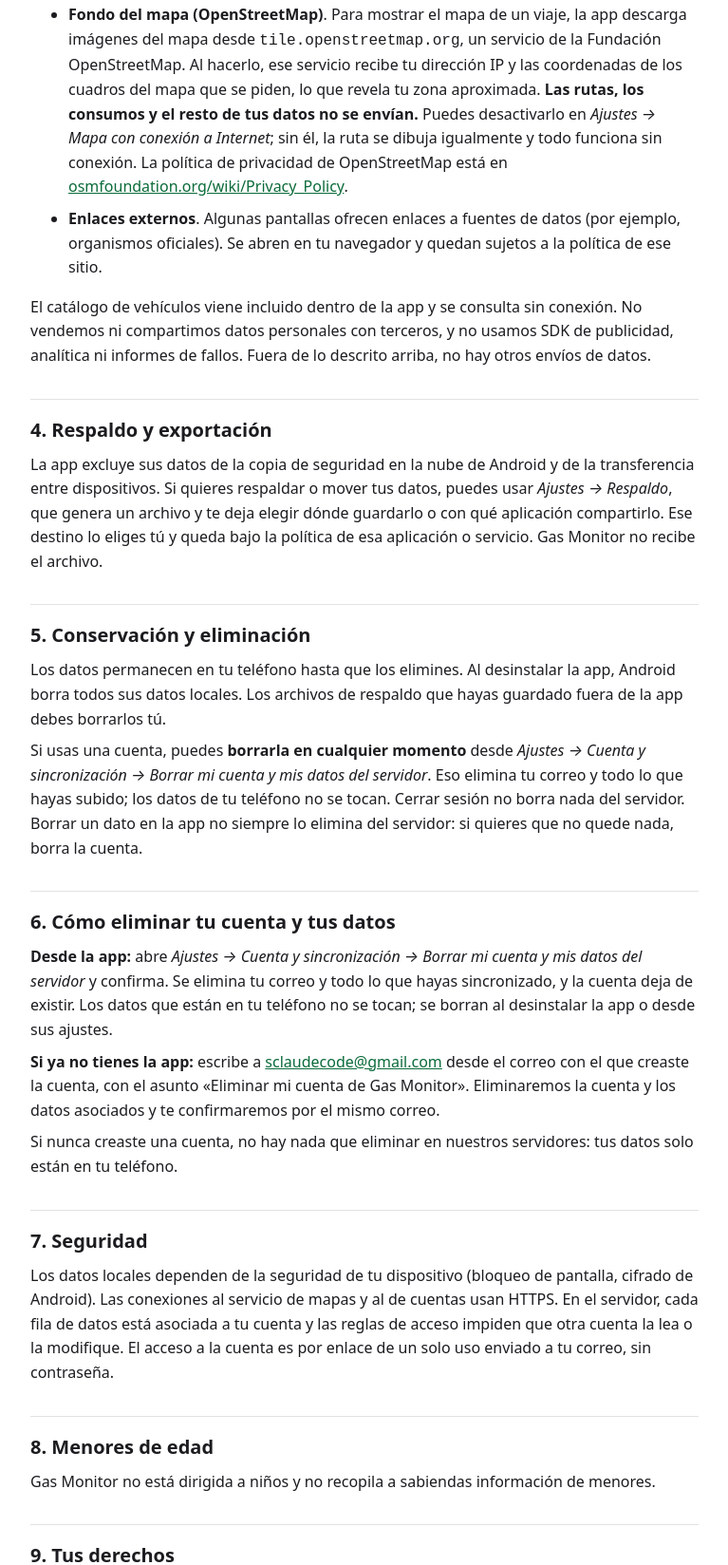
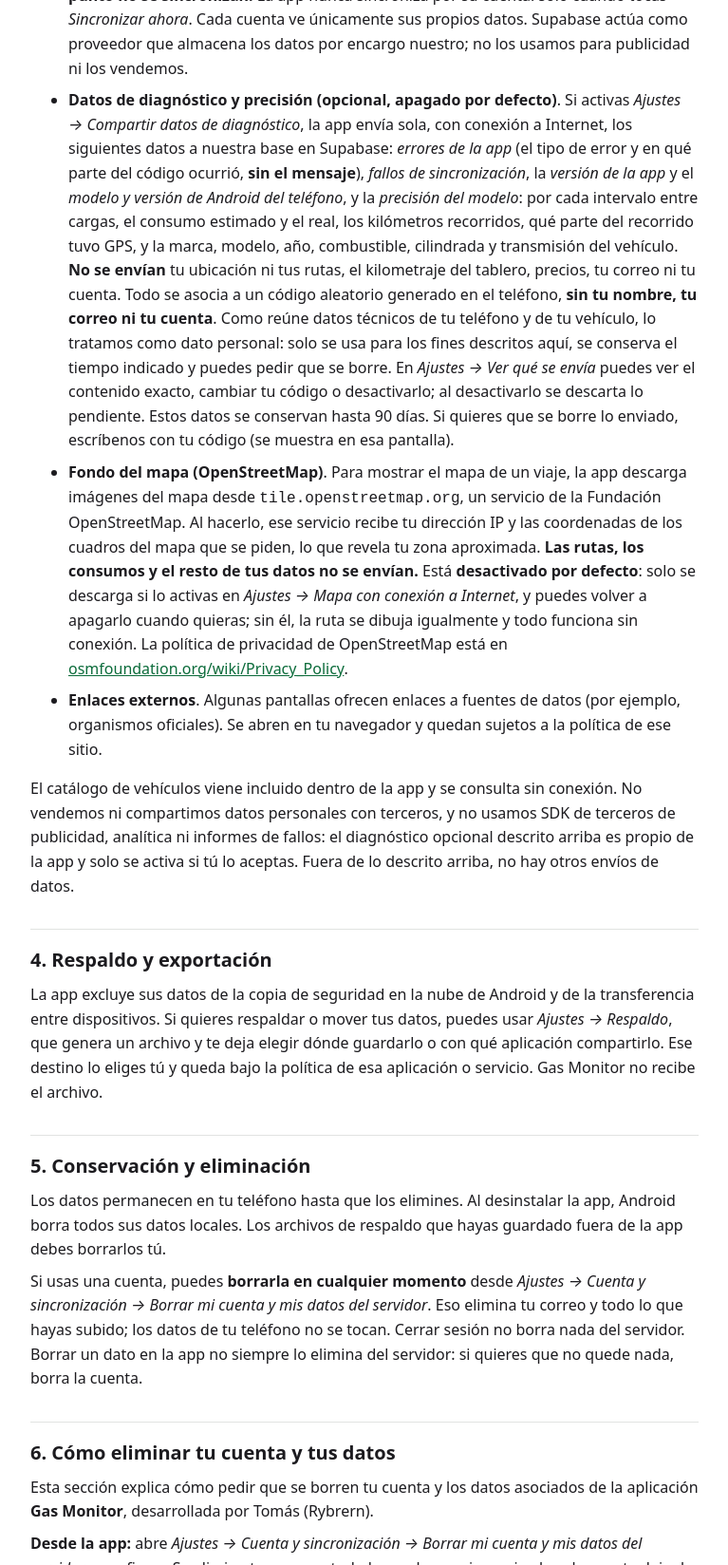
Before and after one commit to Rybrern/gas-monitor-privacidad, a plain HTML site: page index.html in a window 1280 px wide. Shown: the part 1887-3535 px from the top of the page at 95% size, without its empty margins (256-1023 px from the left). Drawn offline with Linux system fonts and the light colour scheme.

Commit message:
Enhance privacy section with diagnostic and account info
Added information about diagnostic data sharing and account deletion process.

```diff
--- a/index.html
+++ b/index.html
@@ -40,6 +40,7 @@
     <tr><td>Preferencias (unidades, moneda, tema, precisión del GPS, mapa)</td><td>Personalizar la app</td><td>Solo en el teléfono</td></tr>
     <tr><td><strong>Correo electrónico</strong>, <em>solo si creas una cuenta</em></td><td>Iniciar sesión (te enviamos un enlace de acceso) y sincronizar tus datos</td><td>En el servicio de cuentas (ver sección 3)</td></tr>
     <tr><td><strong>Los datos que tú elijas sincronizar</strong>, <em>solo si activas la sincronización</em></td><td>Tenerlos en más de un dispositivo</td><td>En tu cuenta, en el servicio de sincronización (ver sección 3)</td></tr>
+    <tr><td><strong>Datos de diagnóstico y precisión</strong>, <em>solo si activas «Compartir datos de diagnóstico»</em> (apagado por defecto)</td><td>Corregir errores y medir qué tan bien estima la app el consumo</td><td>En el servicio de diagnóstico, con un código aleatorio, sin tu nombre ni tu correo (ver sección 3)</td></tr>
   </tbody>
 </table>
 <p>Sin cuenta, la app no te pide nombre, correo, teléfono ni ningún otro dato de identificación. No accede a tus contactos, fotos, micrófono ni cámara.</p>
@@ -56,10 +57,11 @@
 <p>Sin cuenta, la app no envía tus datos a nadie. Estas son las únicas ocasiones en que algo sale del teléfono:</p>
 <ul>
   <li><strong>Cuenta y sincronización (opcional, Supabase)</strong>. Si creas una cuenta, tu correo se guarda en el servicio de <a href="https://supabase.com/privacy">Supabase</a>, que aloja la cuenta y la base de datos, y envía el correo con el enlace de acceso. Si además activas la sincronización, <strong>solo se suben los tipos de datos que tú aceptas</strong> en <em>Ajustes → Cuenta y sincronización</em> (vehículos y calibración, cargas, lecturas de nivel y precios, mantenimiento, resumen de viajes y, aparte, las ubicaciones de las estaciones donde cargas). <strong>Los recorridos GPS punto a punto no se sincronizan.</strong> La app nunca sincroniza por su cuenta: solo cuando tocas <em>Sincronizar ahora</em>. Cada cuenta ve únicamente sus propios datos. Supabase actúa como proveedor que almacena los datos por encargo nuestro; no los usamos para publicidad ni los vendemos.</li>
-  <li><strong>Fondo del mapa (OpenStreetMap)</strong>. Para mostrar el mapa de un viaje, la app descarga imágenes del mapa desde <code>tile.openstreetmap.org</code>, un servicio de la Fundación OpenStreetMap. Al hacerlo, ese servicio recibe tu dirección IP y las coordenadas de los cuadros del mapa que se piden, lo que revela tu zona aproximada. <strong>Las rutas, los consumos y el resto de tus datos no se envían.</strong> Puedes desactivarlo en <em>Ajustes → Mapa con conexión a Internet</em>; sin él, la ruta se dibuja igualmente y todo funciona sin conexión. La política de privacidad de OpenStreetMap está en <a href="https://osmfoundation.org/wiki/Privacy_Policy">osmfoundation.org/wiki/Privacy_Policy</a>.</li>
+  <li><strong>Datos de diagnóstico y precisión (opcional, apagado por defecto)</strong>. Si activas <em>Ajustes → Compartir datos de diagnóstico</em>, la app envía sola, con conexión a Internet, los siguientes datos a nuestra base en Supabase: <em>errores de la app</em> (el tipo de error y en qué parte del código ocurrió, <strong>sin el mensaje</strong>), <em>fallos de sincronización</em>, la <em>versión de la app</em> y el <em>modelo y versión de Android del teléfono</em>, y la <em>precisión del modelo</em>: por cada intervalo entre cargas, el consumo estimado y el real, los kilómetros recorridos, qué parte del recorrido tuvo GPS, y la marca, modelo, año, combustible, cilindrada y transmisión del vehículo. <strong>No se envían</strong> tu ubicación ni tus rutas, el kilometraje del tablero, precios, tu correo ni tu cuenta. Todo se asocia a un código aleatorio generado en el teléfono, <strong>sin tu nombre, tu correo ni tu cuenta</strong>. Como reúne datos técnicos de tu teléfono y de tu vehículo, lo tratamos como dato personal: solo se usa para los fines descritos aquí, se conserva el tiempo indicado y puedes pedir que se borre. En <em>Ajustes → Ver qué se envía</em> puedes ver el contenido exacto, cambiar tu código o desactivarlo; al desactivarlo se descarta lo pendiente. Estos datos se conservan hasta 90 días. Si quieres que se borre lo enviado, escríbenos con tu código (se muestra en esa pantalla).</li>
+  <li><strong>Fondo del mapa (OpenStreetMap)</strong>. Para mostrar el mapa de un viaje, la app descarga imágenes del mapa desde <code>tile.openstreetmap.org</code>, un servicio de la Fundación OpenStreetMap. Al hacerlo, ese servicio recibe tu dirección IP y las coordenadas de los cuadros del mapa que se piden, lo que revela tu zona aproximada. <strong>Las rutas, los consumos y el resto de tus datos no se envían.</strong> Está <strong>desactivado por defecto</strong>: solo se descarga si lo activas en <em>Ajustes → Mapa con conexión a Internet</em>, y puedes volver a apagarlo cuando quieras; sin él, la ruta se dibuja igualmente y todo funciona sin conexión. La política de privacidad de OpenStreetMap está en <a href="https://osmfoundation.org/wiki/Privacy_Policy">osmfoundation.org/wiki/Privacy_Policy</a>.</li>
   <li><strong>Enlaces externos</strong>. Algunas pantallas ofrecen enlaces a fuentes de datos (por ejemplo, organismos oficiales). Se abren en tu navegador y quedan sujetos a la política de ese sitio.</li>
 </ul>
-<p>El catálogo de vehículos viene incluido dentro de la app y se consulta sin conexión. No vendemos ni compartimos datos personales con terceros, y no usamos SDK de publicidad, analítica ni informes de fallos. Fuera de lo descrito arriba, no hay otros envíos de datos.</p>
+<p>El catálogo de vehículos viene incluido dentro de la app y se consulta sin conexión. No vendemos ni compartimos datos personales con terceros, y no usamos SDK de terceros de publicidad, analítica ni informes de fallos: el diagnóstico opcional descrito arriba es propio de la app y solo se activa si tú lo aceptas. Fuera de lo descrito arriba, no hay otros envíos de datos.</p>
 
 <h2>4. Respaldo y exportación</h2>
 <p>La app excluye sus datos de la copia de seguridad en la nube de Android y de la transferencia entre dispositivos. Si quieres respaldar o mover tus datos, puedes usar <em>Ajustes → Respaldo</em>, que genera un archivo y te deja elegir dónde guardarlo o con qué aplicación compartirlo. Ese destino lo eliges tú y queda bajo la política de esa aplicación o servicio. Gas Monitor no recibe el archivo.</p>
@@ -69,9 +71,16 @@
 <p>Si usas una cuenta, puedes <strong>borrarla en cualquier momento</strong> desde <em>Ajustes → Cuenta y sincronización → Borrar mi cuenta y mis datos del servidor</em>. Eso elimina tu correo y todo lo que hayas subido; los datos de tu teléfono no se tocan. Cerrar sesión no borra nada del servidor. Borrar un dato en la app no siempre lo elimina del servidor: si quieres que no quede nada, borra la cuenta.</p>
 
 <h2 id="eliminar-cuenta">6. Cómo eliminar tu cuenta y tus datos</h2>
+<p>Esta sección explica cómo pedir que se borren tu cuenta y los datos asociados de la aplicación <strong>Gas Monitor</strong>, desarrollada por Tomás (Rybrern).</p>
 <p><strong>Desde la app:</strong> abre <em>Ajustes → Cuenta y sincronización → Borrar mi cuenta y mis datos del servidor</em> y confirma. Se elimina tu correo y todo lo que hayas sincronizado, y la cuenta deja de existir. Los datos que están en tu teléfono no se tocan; se borran al desinstalar la app o desde sus ajustes.</p>
 <p><strong>Si ya no tienes la app:</strong> escribe a <a href="mailto:sclaudecode@gmail.com?subject=Eliminar%20mi%20cuenta%20de%20Gas%20Monitor">sclaudecode@gmail.com</a> desde el correo con el que creaste la cuenta, con el asunto «Eliminar mi cuenta de Gas Monitor». Eliminaremos la cuenta y los datos asociados y te confirmaremos por el mismo correo.</p>
-<p>Si nunca creaste una cuenta, no hay nada que eliminar en nuestros servidores: tus datos solo están en tu teléfono.</p>
+<p>Si nunca creaste una cuenta ni activaste el diagnóstico, no hay nada que eliminar en nuestros servidores: tus datos solo están en tu teléfono. Si activaste el diagnóstico, se envía sin cuenta y no está ligado a tu persona: para borrarlo, escribe a <a href="mailto:sclaudecode@gmail.com?subject=Borrar%20diagn%C3%B3stico%20de%20Gas%20Monitor">sclaudecode@gmail.com</a> con tu código (<em>Ajustes → Ver qué se envía</em>).</p>
+<p><strong>Qué se borra y cuánto se conserva:</strong></p>
+<ul>
+  <li><strong>Cuenta y datos sincronizados</strong> (correo, vehículos, cargas, viajes y demás filas que hayas subido): se borran de inmediato al eliminar la cuenta desde la app, o dentro de los 30 días siguientes a tu solicitud por correo.</li>
+  <li><strong>Datos de diagnóstico</strong> (si activaste el diagnóstico): se eliminan automáticamente a los <strong>90 días</strong> de recibidos, aunque no pidas su borrado. Si desactivas el diagnóstico, la app deja de enviarlos y descarta lo que tenía pendiente; lo ya enviado se borra a los 90 días o antes si lo solicitas con tu código.</li>
+  <li><strong>Datos en tu teléfono</strong>: no salen de él; se borran al desinstalar la app o desde sus ajustes.</li>
+</ul>
 
 <h2>7. Seguridad</h2>
 <p>Los datos locales dependen de la seguridad de tu dispositivo (bloqueo de pantalla, cifrado de Android). Las conexiones al servicio de mapas y al de cuentas usan HTTPS. En el servidor, cada fila de datos está asociada a tu cuenta y las reglas de acceso impiden que otra cuenta la lea o la modifique. El acceso a la cuenta es por enlace de un solo uso enviado a tu correo, sin contraseña.</p>
```
